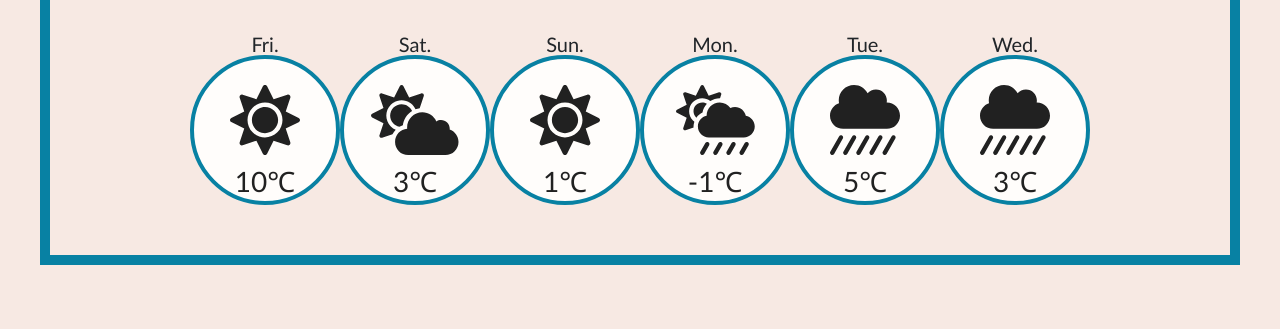
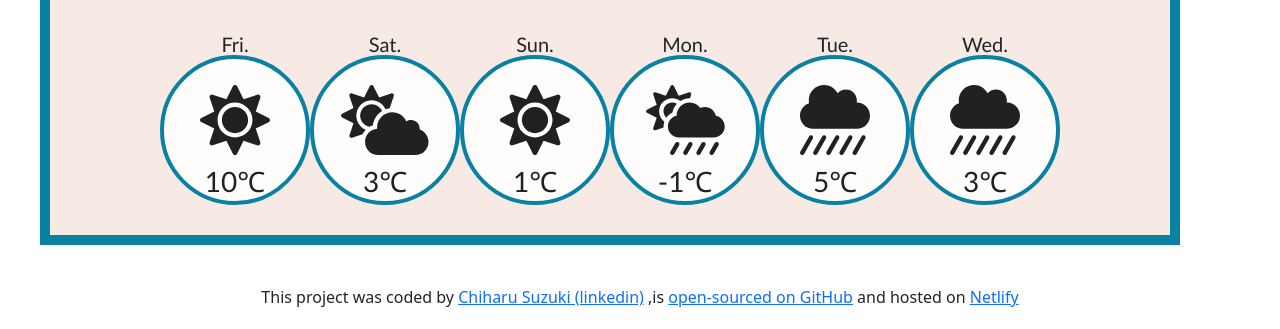
Before and after one commit to Thousandsprings/my-weather-app, a plain HTML site: page index.html in a window 1280 px wide. Shown: the part 661-990 px from the top of the page. Before the commit the page ends 966 px from the top, so only its background shows below. Drawn offline with nearby package versions, Linux system fonts and the light colour scheme.

Commit message:
Updated footer

```diff
--- a/index.html
+++ b/index.html
@@ -81,10 +81,11 @@
           <h3>3℃</h3>
         </div>
       </div>
+    </div>
       <footer>
-
+        This project was coded by
+        <a href="https://www.linkedin.com/in/chiharu-suzuki-915130201/" target="_">Chiharu Suzuki (linkedin)</a> ,is <a href="https://github.com/Thousandsprings/my-weather-app" target="_">open-sourced on GitHub</a> and hosted on <a href="https://www.netlify.com/" target="_">Netlify</a>
       </footer>
-    </div>
     <script src="src/index.js"></script>
     <script defer src="https://use.fontawesome.com/releases/v5.7.2/js/all.js"></script>
   </body>
--- a/src/styles.css
+++ b/src/styles.css
@@ -1,4 +1,4 @@
-body {
+.container {
   border: 10px solid #0881a3;
   background-color: #f7e9e3;
   font-family: Optima, Courier, monospace;
@@ -83,5 +83,6 @@ input {
   color: #212121;
 }
 footer {
+  text-align: center;
   padding-bottom: 20px;
 }
```
